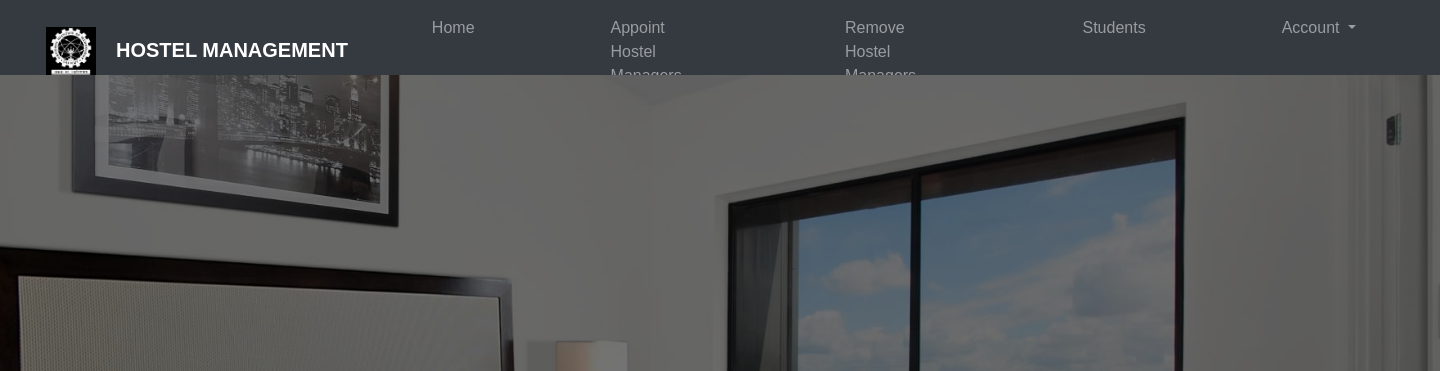
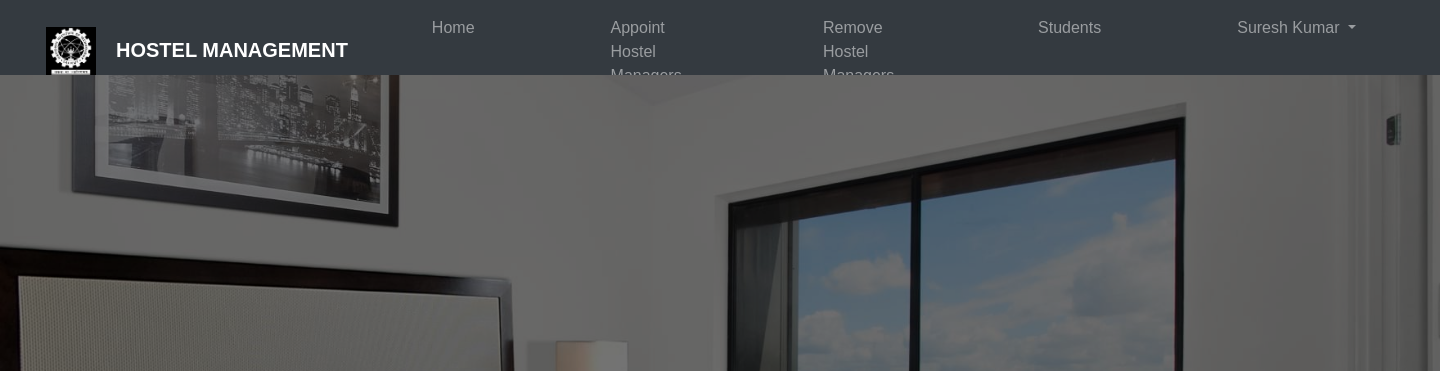
Before and after one commit to mohammedismailb18/Hostel-Management-System, a PHP site: page /admin/home.php in a window 1440 px wide. Shown: the top 371 px of the page. Run offline with PHP 8.4, Linux system fonts and the light colour scheme; a user stored in the database is signed in; some web fonts are replaced.

Commit message:
admin header updated

```diff
--- a/admin/admin-header.php
+++ b/admin/admin-header.php
@@ -42,7 +42,7 @@ Author URL: http://w3layouts.com
                     <a class="nav-link" href="students.php">Students</a>
                 </li>
                 <li class="dropdown nav-item">
-                  <a href="#" class="dropdown-toggle nav-link" data-toggle="dropdown">Account<!-- <?php echo $_SESSION['roll']; ?> --->
+                  <a href="#" class="dropdown-toggle nav-link" data-toggle="dropdown"><?php echo $_SESSION['f_name'] . " " . $_SESSION['l_name'] ?>
                     <b class="caret"></b>
                   </a>
                   <ul class="dropdown-menu agile_short_dropdown">
```
